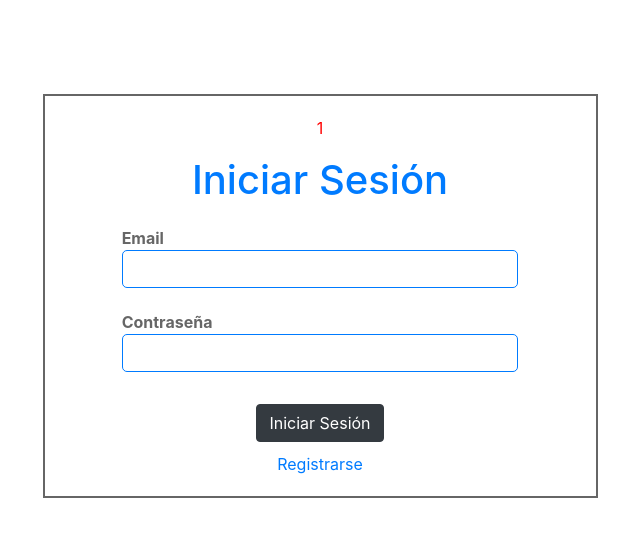
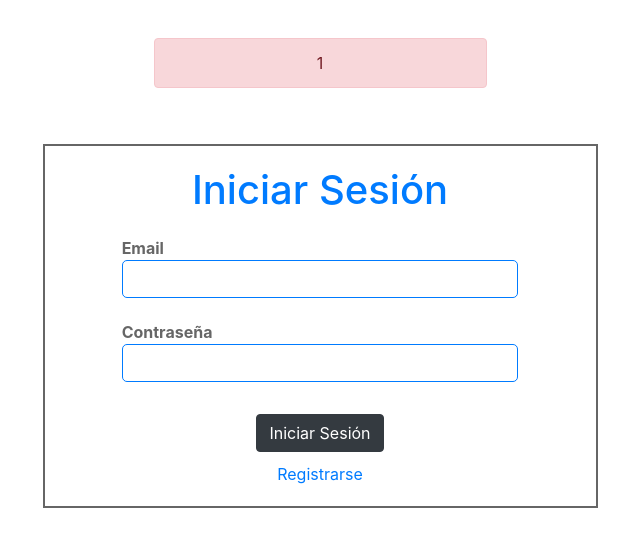
Before and after one commit to ArielSantosR/ExamenDAI, a PHP site: page /Vista/login.php in a window 1280 px wide. Shown: the part 56-594 px from the top of the page, without its empty margins (320-960 px from the left). Run offline with PHP 8.4, Linux system fonts and the light colour scheme; a user stored in the database is signed in.

Commit message:
pendejada 2

```diff
--- a/Vista/headerInicio.php
+++ b/Vista/headerInicio.php
@@ -11,7 +11,7 @@
 <body>
 
 
-              <?php session_start();?>
+
               <nav class="navbar navbar-expand-lg navbar-light bg-light">
 				  <a class="navbar-brand" ><strong>ISP</strong>
 				  	<p style="color: #007bff;display: initial;"><?php echo $_SESSION['email'] ?></p></a>
--- a/Vista/login.php
+++ b/Vista/login.php
@@ -4,11 +4,16 @@
 
 
 	<div class="container" style="text-align: center;">
+
+		  <?php if(!empty($_SESSION["msj"])): ?>
+		  	<div class="alert alert-danger" style="width: 30%;margin-right: auto;margin-left: auto;" role="alert">
+				<p style="margin: 0;"><?php echo $_SESSION["msj"]; ?></p>
+			</div>
+			<?php endif; ?>
+
 		<div class="block-login">
 
-			<?php if(!empty($_SESSION["msj"])): ?>
-				<p style="color: red;"><?php echo $_SESSION["msj"]; ?></p>
-			<?php endif; ?>
+
 
 			<h1 class="colorsito">Iniciar Sesión</h1>
 
```
